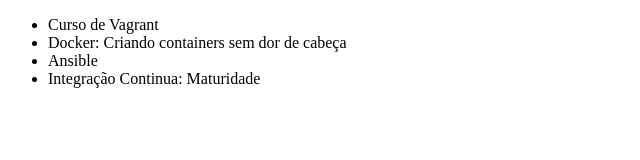
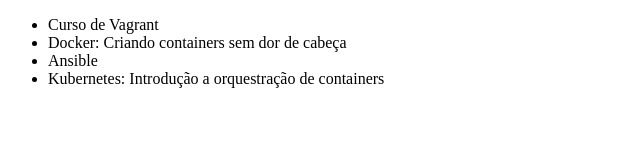
Before and after one commit to tatynany/alura-git, a plain HTML site: page index.html in a window 1280 px wide. Shown: the whole page, without its empty margins (0-640 px from the left). Drawn offline with Linux system fonts and the light colour scheme.

Commit message:
Alterando o nome do curso de kubernetes

```diff
--- a/index.html
+++ b/index.html
@@ -9,7 +9,7 @@
         <li>Curso de Vagrant</li>
         <li>Docker: Criando containers sem dor de cabeça </li>
         <li>Ansible</li>
-        <li>Integração Continua: Maturidade</li>
+        <li>Kubernetes: Introdução a orquestração de containers</li>
     </ul>
 </body>
 </html>
```
